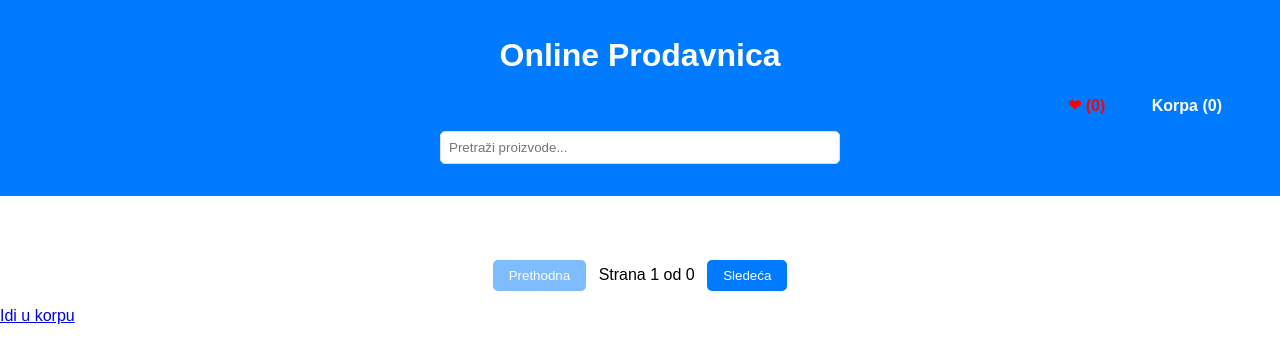
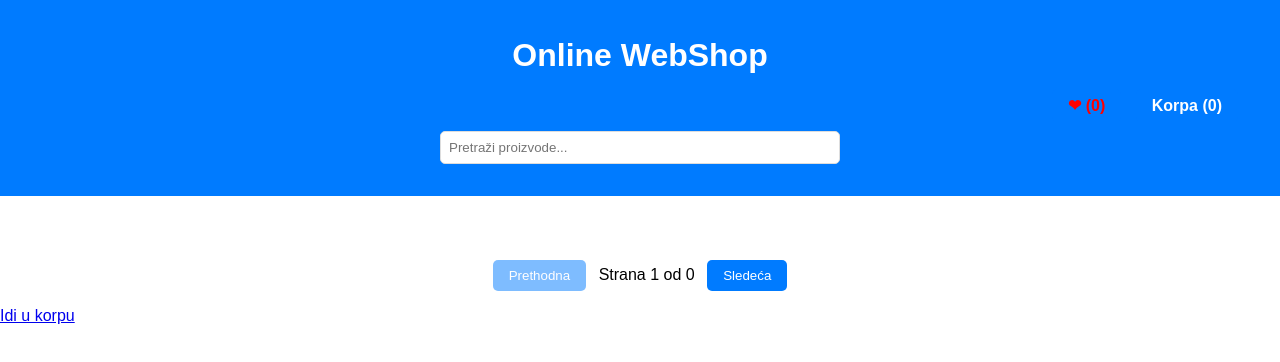
Before and after one commit to sanyarose/webshop, a plain HTML site: page index.html in a window 1280 px wide. Drawn offline with Linux system fonts and the light colour scheme; no server answers.

Commit message:
izmena h1

```diff
--- a/index.html
+++ b/index.html
@@ -11,7 +11,7 @@
 
 <body>
   <header>
-    <h1>Online Prodavnica</h1>
+    <h1>Online WebShop</h1>
     <nav>
       <a href="favorites.html" id="favorites-link">❤ (<span id="favorites-count">0</span>)</a>
       <a href="cart.html" id="cart-link">Korpa (<span id="cart-count"></span>)</a>
```
